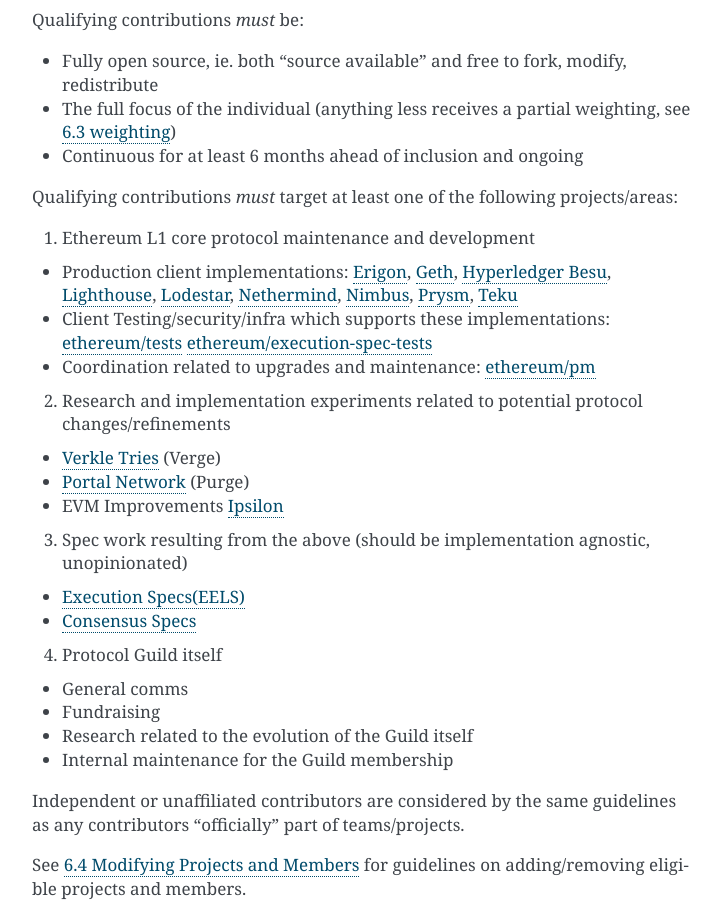
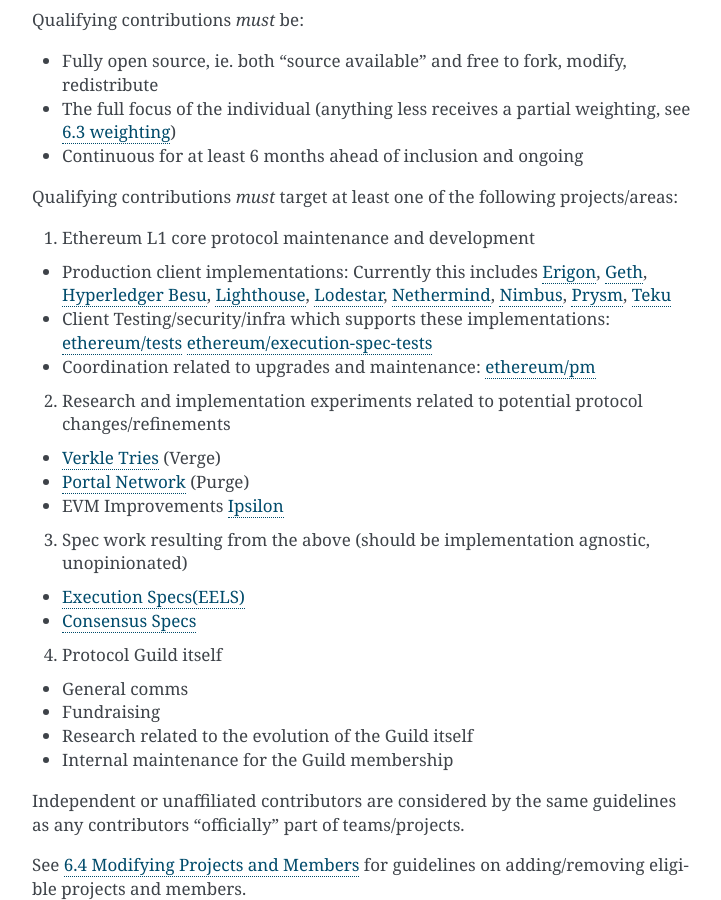
Before and after one commit to protocolguild/documentation, a Sphinx documentation site: the page built from docs/4-roles-expectations.md, in a window 1280 px wide and 900 px high, scrolled down 1284 px. Shown: the whole window, without its empty margins (388-1109 px from the left). Built offline with Sphinx 7.4.7, drawn with Linux system fonts in a browser that asks for light colours; pages that are not in the unit, such as notebooks, are missing from menus.

Commit message:
edit client teams language
Co-authored-by: Danno Ferrin <danno.ferrin@shemnon.com>

```diff
--- a/docs/4-roles-expectations.md
+++ b/docs/4-roles-expectations.md
@@ -35,7 +35,7 @@
 
 1. Ethereum L1 core protocol maintenance and development
 
-- Production client implementations: [Erigon](https://github.com/ledgerwatch/erigon), [Geth](https://github.com/ethereum/go-ethereum), [Hyperledger Besu](https://github.com/hyperledger/besu), [Lighthouse](https://github.com/sigp/lighthouse), [Lodestar](https://github.com/ChainSafe/lodestar), [Nethermind](https://github.com/NethermindEth/nethermind), [Nimbus](https://github.com/status-im/nimbus-eth2), [Prysm](https://github.com/prysmaticlabs/prysm), [Teku](https://github.com/ConsenSys/teku)
+- Production client implementations: Currently this includes [Erigon](https://github.com/ledgerwatch/erigon), [Geth](https://github.com/ethereum/go-ethereum), [Hyperledger Besu](https://github.com/hyperledger/besu), [Lighthouse](https://github.com/sigp/lighthouse), [Lodestar](https://github.com/ChainSafe/lodestar), [Nethermind](https://github.com/NethermindEth/nethermind), [Nimbus](https://github.com/status-im/nimbus-eth2), [Prysm](https://github.com/prysmaticlabs/prysm), [Teku](https://github.com/ConsenSys/teku)
 - Client Testing/security/infra which supports these implementations: [ethereum/tests](https://github.com/ethereum/tests) [ethereum/execution-spec-tests](https://github.com/ethereum/execution-spec-tests)
 - Coordination related to upgrades and maintenance: [ethereum/pm](https://github.com/ethereum/pm)
 
```
